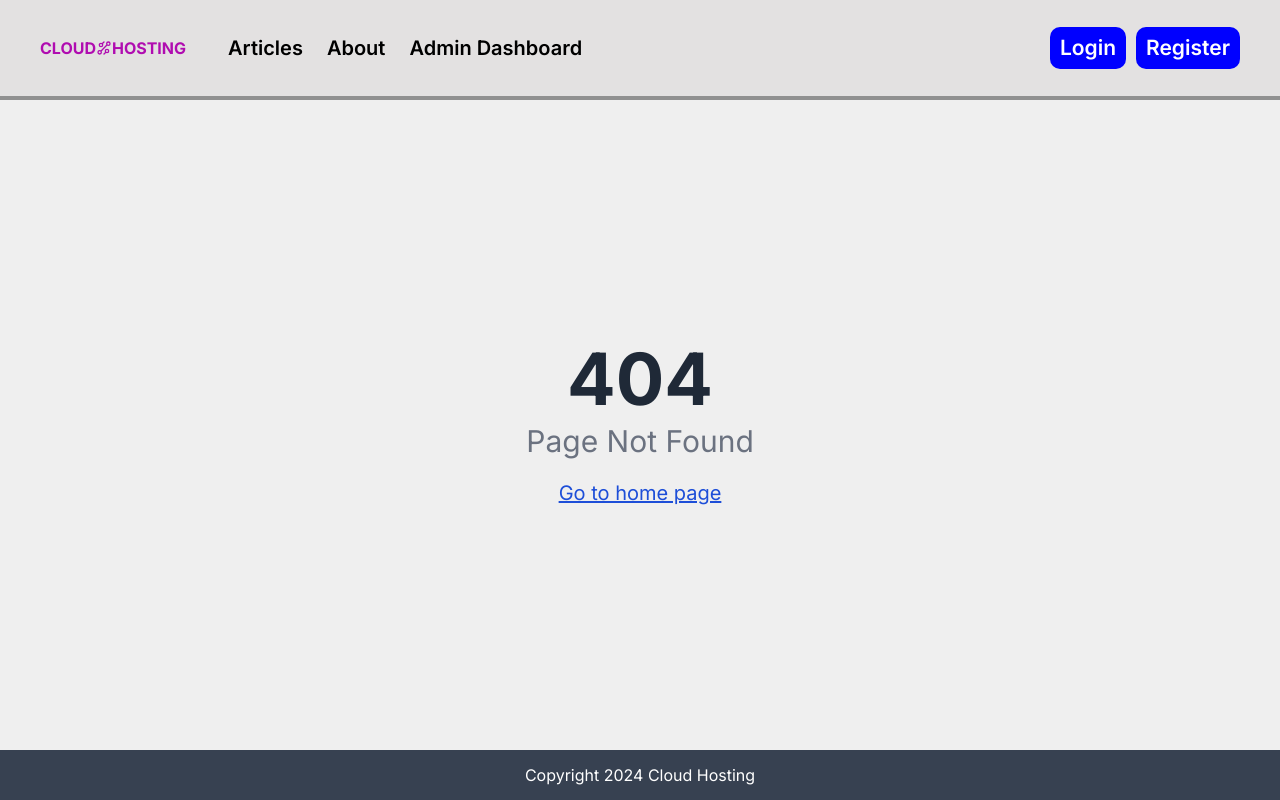
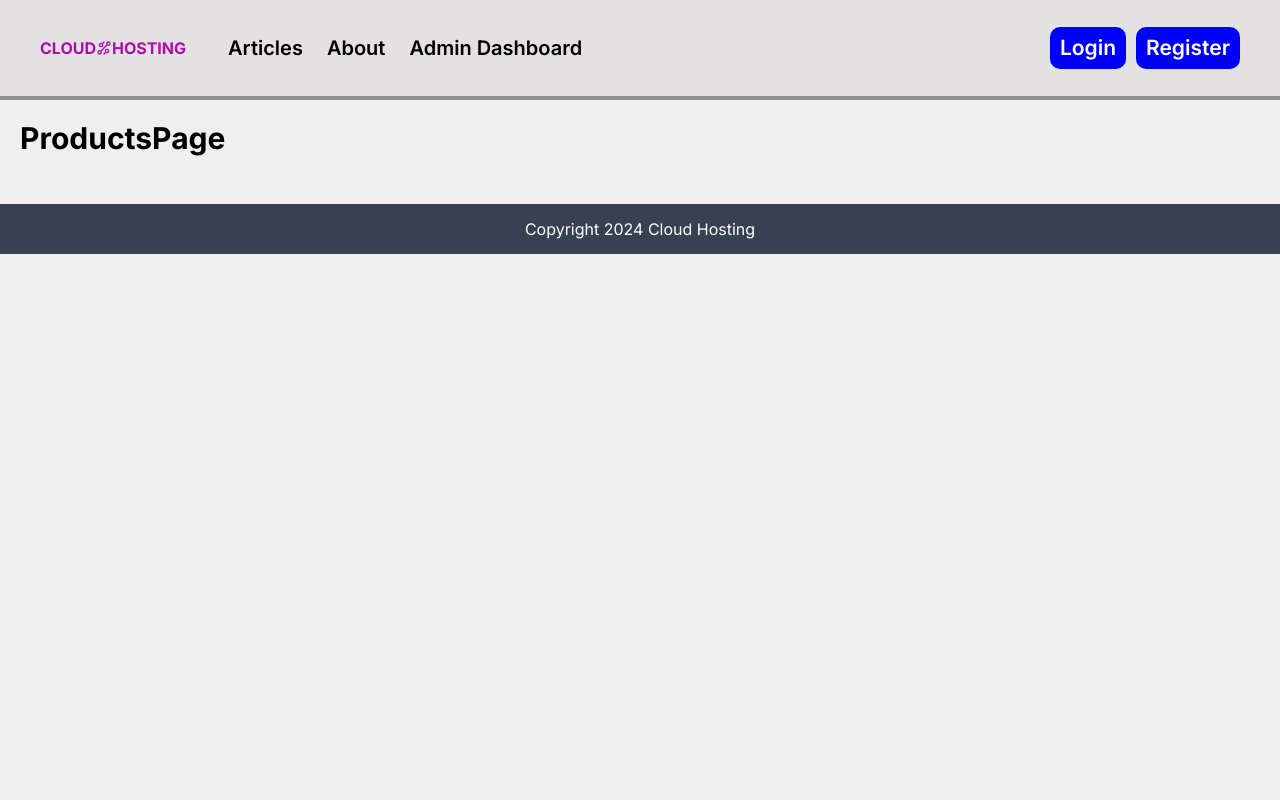
Before and after one commit to ghalass/cloud-hosting-project, a Next.js app: page /cart in a window 1280 px wide. Before the commit this address had no page. Built offline with nearby package versions, Linux system fonts and the light colour scheme.

Commit message:
More About Routing

```diff
--- /dev/null
+++ b/src/app/cart/[...products]/page.tsx
@@ -0,0 +1,23 @@
+import React from "react";
+
+interface ProductsPageProps {
+  params?: { products: string[] };
+}
+
+const ProductsPage = ({ params }: ProductsPageProps) => {
+  console.log(params);
+  return (
+    <div className="fix-heigth text-3xl font-bold p-5">
+      ProductsPage
+      <ul className="mt-7">
+        {params?.products.map((route) => (
+          <li key={route} className="font-normal text-xl text-gray-600">
+            {route}
+          </li>
+        ))}
+      </ul>
+    </div>
+  );
+};
+
+export default ProductsPage;
--- /dev/null
+++ b/src/app/cart/page.tsx
@@ -0,0 +1,7 @@
+import React from "react";
+
+const CartPage = () => {
+  return <div className="fix-heigth text-3xl font-bold p-5 ">CartPage</div>;
+};
+
+export default CartPage;
```
Also changed, not shown: src/app/(user)/login/page.tsx (renamed from src/app/login/page.tsx), src/app/(user)/register/page.tsx (renamed from src/app/register/page.tsx).
